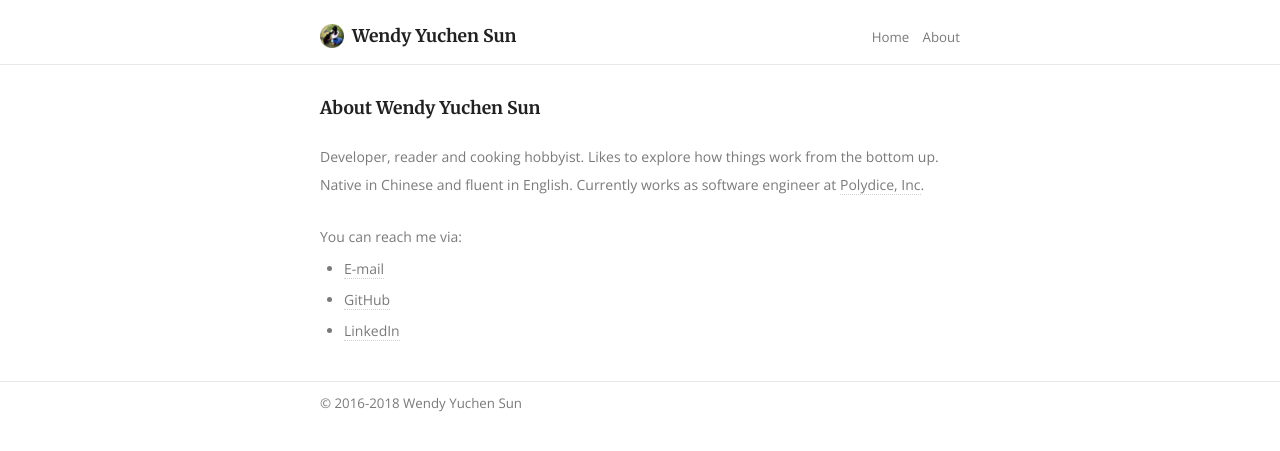
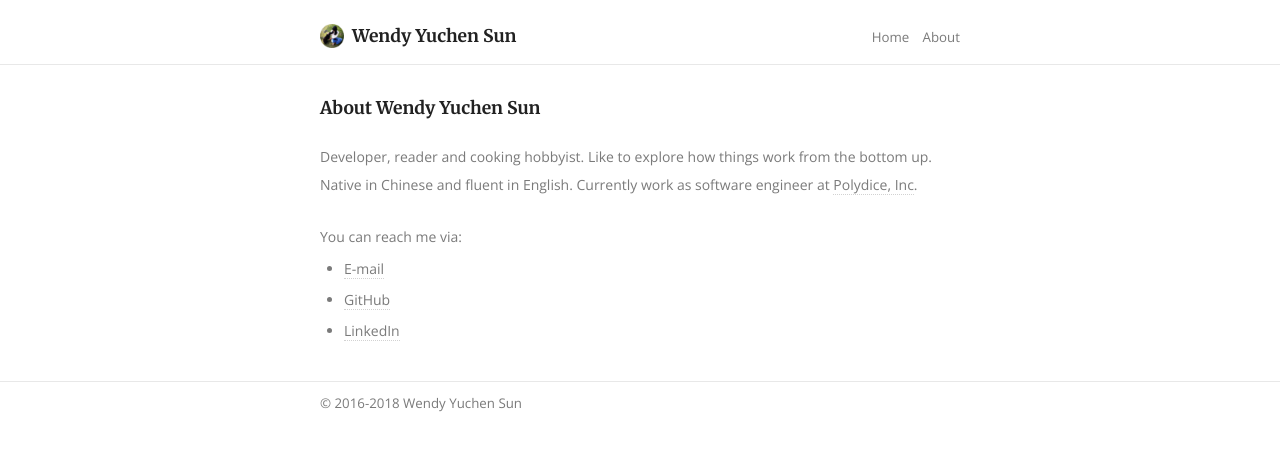
Before and after one commit to wendyyuchensun/wendyyuchensun.github.io, a Jekyll site: the page built from about/index.html, in a window 1280 px wide. Shown: the top 451 px of the page. Built offline with Jekyll 4.4.1, drawn with Linux system fonts in a browser that asks for light colours.

Commit message:
Fix grammar

```diff
--- a/about/index.html
+++ b/about/index.html
@@ -5,9 +5,9 @@ layout: default
 <section>
   <p>
     Developer, reader and cooking hobbyist.
-    Likes to explore how things work from the bottom up.
+    Like to explore how things work from the bottom up.
     Native in Chinese and fluent in English.
-    Currently works as software engineer at <a href="https://icook.tw">Polydice, Inc</a>.
+    Currently work as software engineer at <a href="https://icook.tw">Polydice, Inc</a>.
   </p>
   <p>
     You can reach me via:
```
Also changed, not shown: _posts/2018-08-27-c-pointer.md (added, +3 -0 lines).
